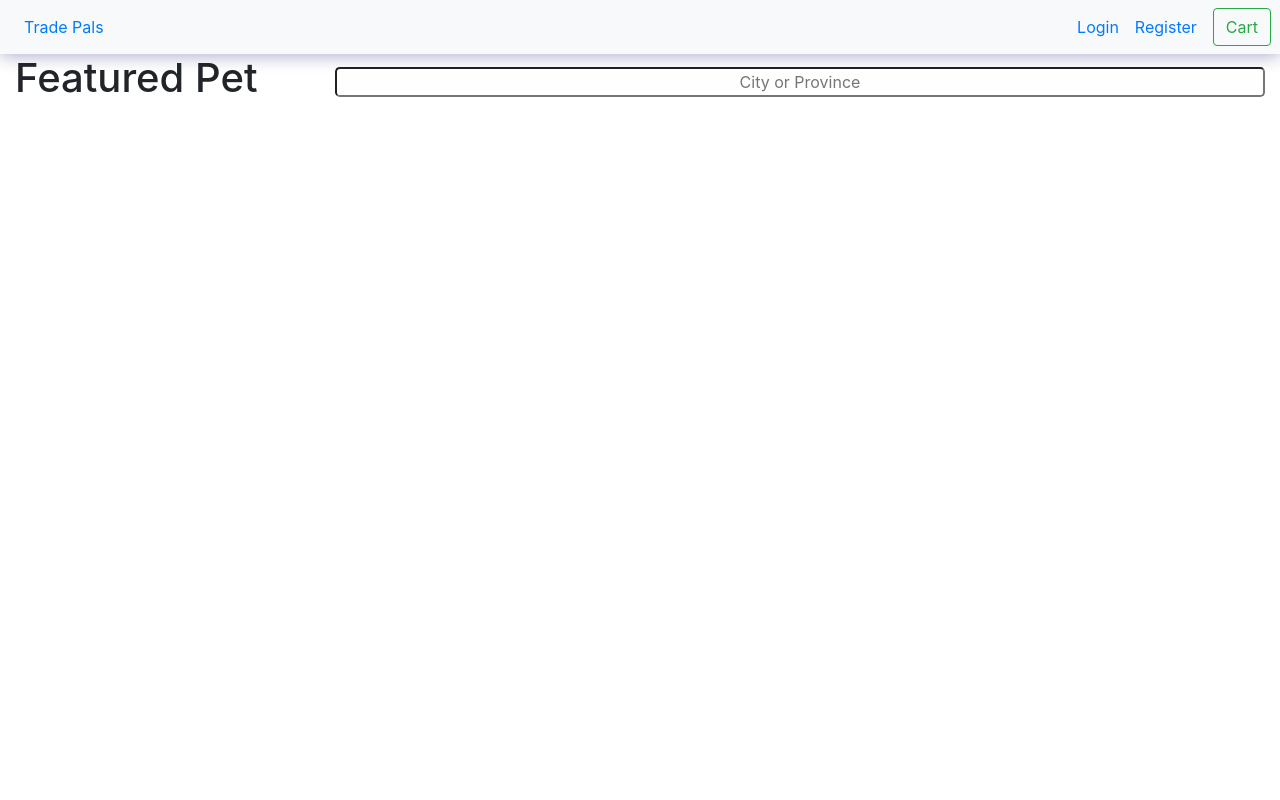
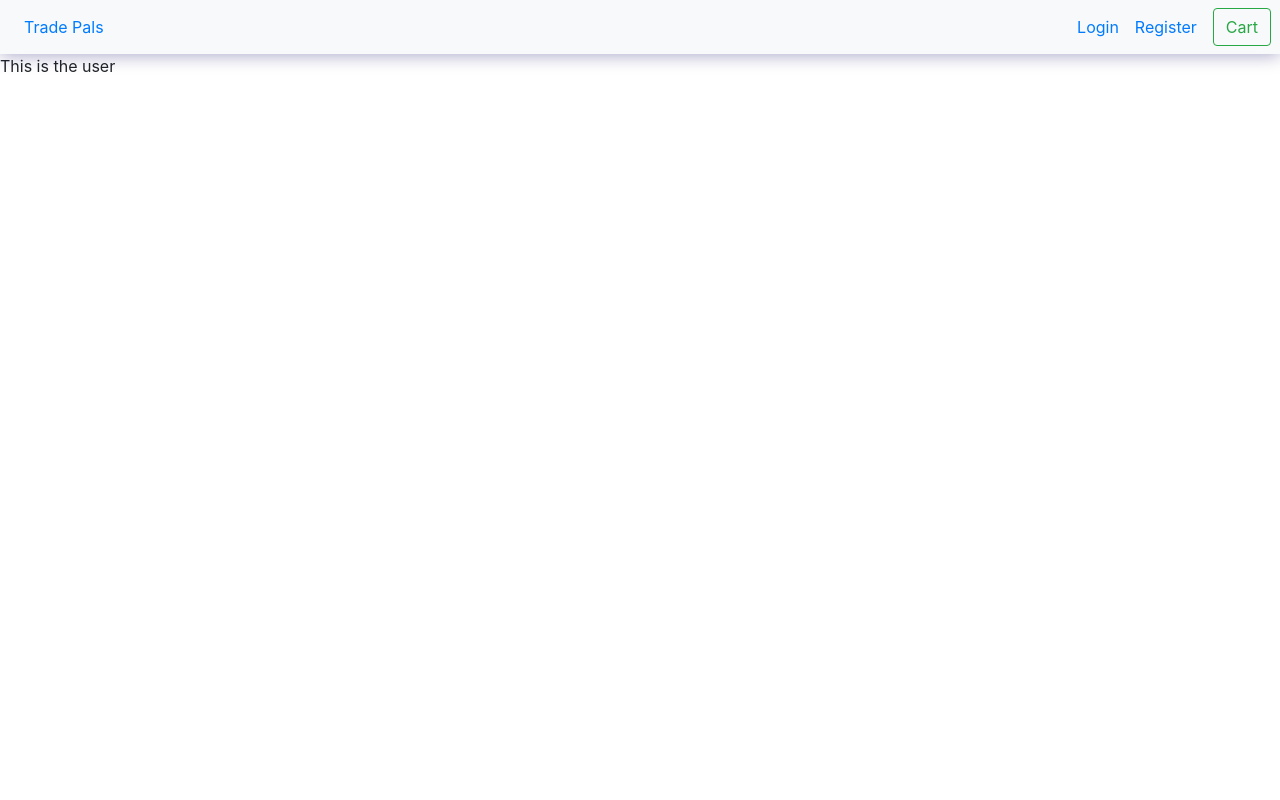
Before and after one commit to chotung/trade-pals-vanilla, a React (Create React App) app in the folder client/: page /user in a window 1280 px wide. Shown: the top 800 px of the page. Built offline with nearby package versions, Linux system fonts and the light colour scheme.

Commit message:
redirect logout

```diff
--- a/client/src/App.jsx
+++ b/client/src/App.jsx
@@ -1,6 +1,6 @@
 // DEPENDENCIES
 import React, { Component } from "react";
-import { BrowserRouter as Router, Switch, Route, Link } from "react-router-dom";
+import { BrowserRouter as Router, Switch, Route, Link, Redirect } from "react-router-dom";
 import { connect } from "react-redux";
 import { Navbar, Nav, Button, Row } from "react-bootstrap";
 // REDUX
@@ -13,6 +13,7 @@ import {
   getYelpDataPending
 } from "./config/reducers/apiReducer/yelpReducer";
 // COMPONENTS
+import UserContainer from "./containers/UserContainer"
 // import Main from "./containers/Main";
 import ShoppingCart from "./containers/ShoppingCart";
 import "./styles/App.css";
@@ -213,9 +214,13 @@ class App extends Component {
               </Link> */}
               <Nav className="mr-auto"></Nav>
               <Row onClick={this.footerRender} className="authentication-link">
+                {name ? (
+                  <Link to="/logout">Logout</Link>
+                ) : (
                   <Link to="/login">Login</Link>
-                {/* <Link to="/logout">Logout</Link> */}
-                <Link to="/register">Register</Link>
+                )}
+
+                {name ? <Link to="/user">Profile</Link> : <Link to="/register">Register</Link>}
                 <Link className="cart" to="/shoppingcart">
                   <Button className="mr-sm-2" variant="outline-success">
                     Cart
@@ -237,20 +242,30 @@ class App extends Component {
           {/* <Route path="/petpage">
             <PetPage />
           </Route> */}
-          {/* <Route path="/logout">
-            Logout
-          </Route> */}
           <Route path="/login">
+            {name ? (
+              <Redirect path="/user" />
+            ) : (
               <Login
                 submit={submit}
                 loginInfo={login}
                 update={formValueUpdate}
               />
+            )}
+            {/* <Route path="/user">
+              <UserContainer />
+            </Route> */}
             <Footer />
           </Route>
-
+          <Route path="/user">
+            <UserContainer />
+          </Route>
           <Route path="/register">
-            <Register submit={submit} registerInfo={register} update={formValueUpdate} />
+            <Register
+              submit={submit}
+              registerInfo={register}
+              update={formValueUpdate}
+            />
             <Footer />
           </Route>
 
@@ -289,37 +304,3 @@ const mapDispatchToProps = dispatch =>
   );
 
 export default connect(mapStateToProps, mapDispatchToProps)(App);
-
-/**
- * <nav class="navbar navbar-expand-lg navbar-light bg-light">
-  <a class="navbar-brand" href="#">Navbar</a>
-  <button class="navbar-toggler" type="button" data-toggle="collapse" data-target="#navbarSupportedContent" aria-controls="navbarSupportedContent" aria-expanded="false" aria-label="Toggle navigation">
-    <span class="navbar-toggler-icon"></span>
-  </button>
-
-  <div class="collapse navbar-collapse" id="navbarSupportedContent">
-    <ul class="navbar-nav mr-auto">
-      <li class="nav-item active">
-        <a class="nav-link" href="#">Home <span class="sr-only">(current)</span></a>
-      </li>
-      <li class="nav-item">
-        <a class="nav-link" href="#">Link</a>
-      </li>
-      <li class="nav-item dropdown">
-        <a class="nav-link dropdown-toggle" href="#" id="navbarDropdown" role="button" data-toggle="dropdown" aria-haspopup="true" aria-expanded="false">
-          Dropdown
-        </a>
-        <div class="dropdown-menu" aria-labelledby="navbarDropdown">
-          <a class="dropdown-item" href="#">Action</a>
-          <a class="dropdown-item" href="#">Another action</a>
-          <div class="dropdown-divider"></div>
-          <a class="dropdown-item" href="#">Something else here</a>
-        </div>
-      </li>
-      <li class="nav-item">
-        <a class="nav-link disabled" href="#">Disabled</a>
-      </li>
-    </ul>
-  </div>
-</nav>
- */
--- /dev/null
+++ b/client/src/components/User.jsx
@@ -0,0 +1,11 @@
+import React from 'react';
+
+const User = () => {
+  return (
+    <div>
+      This is the user
+    </div>
+  );
+}
+
+export default User;
--- a/client/src/config/reducers/users.js
+++ b/client/src/config/reducers/users.js
@@ -12,6 +12,7 @@ import {
 from "../actions/apiActions/apiAction"
 
 const initialState = {
+  pets: [],
   name:"",
   location: {},
   pending: false,
```
Also changed, not shown: client/src/components/Register.jsx (+13 -0 lines). Lines whose indentation alone changed are shown as unchanged.
